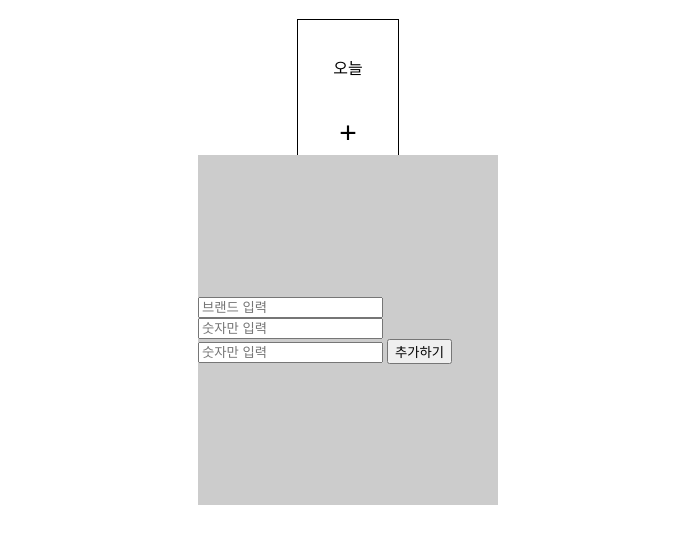
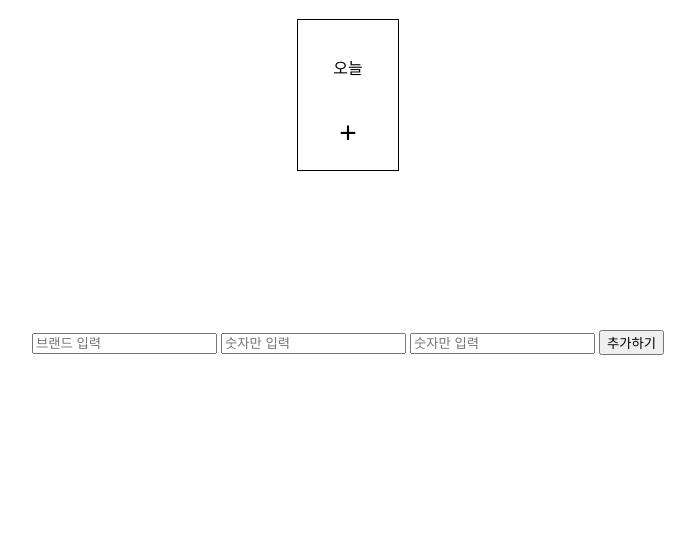
Before and after one commit to kdt-ful-class-three-group/member_1, a website: page test.html in a window 1280 px wide. Shown: the part 70-614 px from the top of the page, without its empty margins (292-987 px from the left). Drawn offline with Linux system fonts and the light colour scheme.

Commit message:
+버튼 기능 안하도록 수정

```diff
--- a/test.html
+++ b/test.html
@@ -10,13 +10,15 @@
         padding: 0;
         width: 100%;
         height: 100vh;
-        position: relative;
+        display: flex;
+        flex-direction: column;
+        align-items: center;
       }
       #root {
         margin: 0;
         padding: 0;
         width: 100%;
-        height: 100%;
+        height: 50%;
         display: flex;
         flex-direction: column;
         align-items: center;
@@ -35,19 +37,6 @@
         background-color: #fff;
         border: none;
         cursor: pointer;
-      }
-      #modal {
-        /* display: none; */
-        position: absolute;
-        top: 50%;
-        left: 50%;
-        transform: translate(-50%, -50%);
-        background-color: #ccc;
-        width: 300px;
-        height: 350px;
-        display: flex;
-        justify-content: center;
-        align-items: center;
       }
     </style>
   </head>
@@ -68,11 +57,6 @@
       </form>
     </div>
     <script>
-      //+
-      let plusBtn = document.querySelector('button[type="button"]');
-      plusBtn.addEventListener("click", () => {
-        let modal = document.getElementById("modal");
-      });
       //추가하기
       let addBtn = document.querySelector('button[type="submit"]');
       addBtn.addEventListener("click", () => {
```
